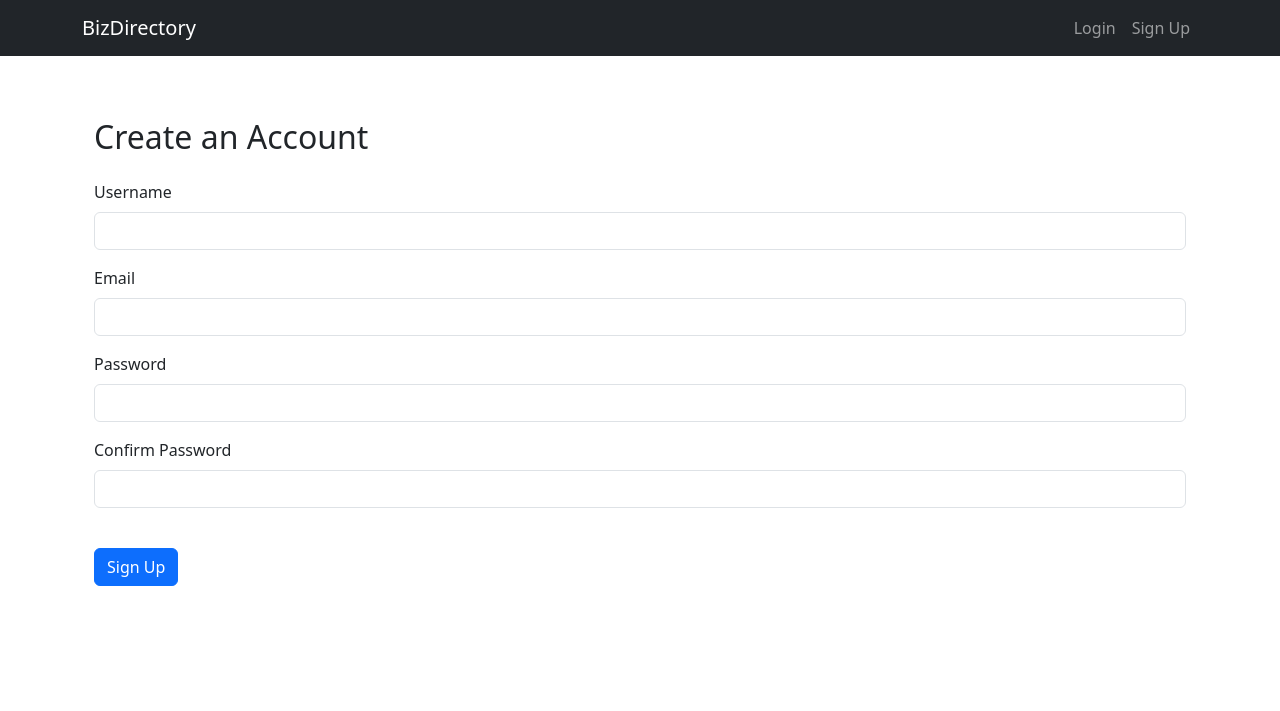
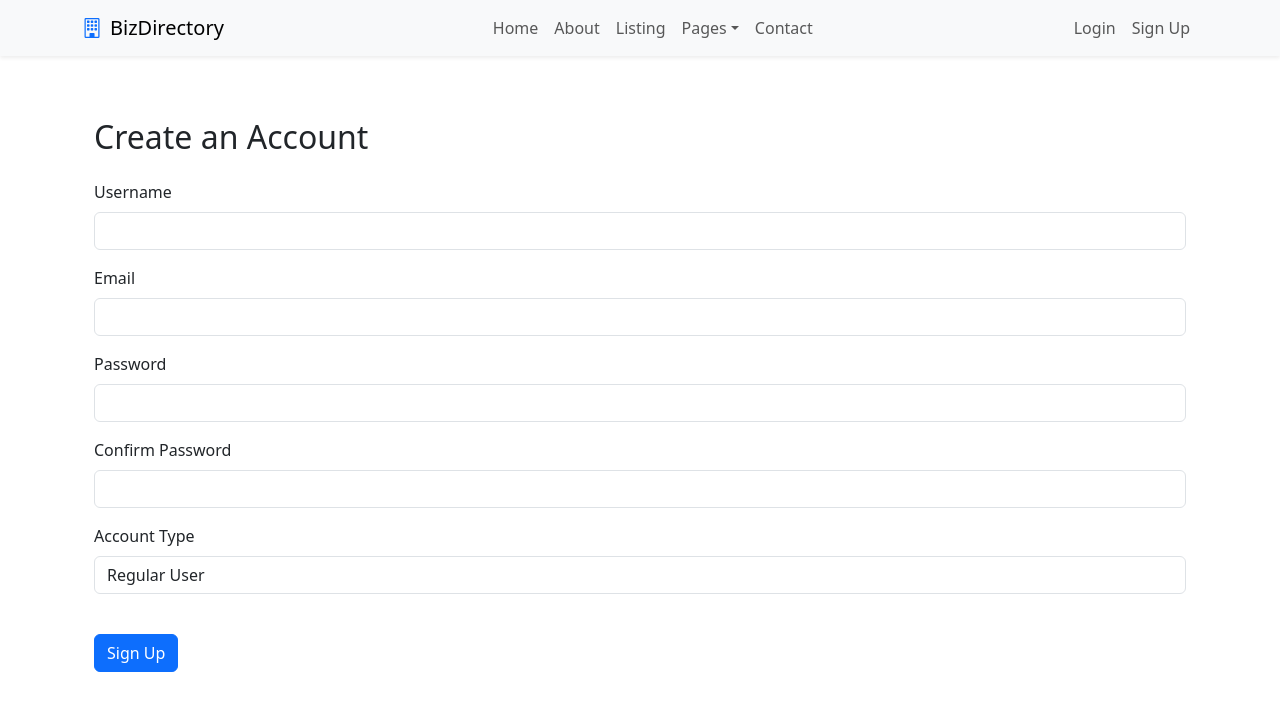
Before and after one commit to ozsmyth/local-business-directory, a Django app: page /bizDir/signup/ in a window 1280 px wide. Shown: the top 711 px of the page. Run offline with Django 5.2, Linux system fonts and the light colour scheme; some libraries are stand-ins or nearby versions.

Commit message:
models, login, signup, admin and templates was updated

```diff
--- a/LocalBiz/localbiz/bizDir/admin.py
+++ b/LocalBiz/localbiz/bizDir/admin.py
@@ -1,5 +1,5 @@
 from django.contrib import admin
-from .models import BusinessCategory, Business, BusinessHours, BusinessImage, Review
+from .models import BusinessCategory, Business, BusinessHours, BusinessImage, Review, UserProfile
 
 # Register your models here.
 admin.site.register(BusinessCategory)
@@ -7,3 +7,4 @@ admin.site.register(Business)
 admin.site.register(BusinessHours)
 admin.site.register(BusinessImage)
 admin.site.register(Review)
+admin.site.register(UserProfile)
--- a/LocalBiz/localbiz/bizDir/templates/auth/signup.html
+++ b/LocalBiz/localbiz/bizDir/templates/auth/signup.html
@@ -1,5 +1,4 @@
 {% extends "base.html" %}
-{% load widget_tweaks %}
 
 {% block content %}
 <div class="container mt-5">
@@ -7,14 +6,12 @@
 
     <form id="signupForm" method="post" novalidate>
     {% csrf_token %}
-        {{ form.non_field_errors }}
 
     {% if error %}
-            <div class="message error">{{ error }}</div>
+        <div class="alert alert-danger">{{ error }}</div>
     {% endif %}
-
     {% if success %}
-            <div class="message success">{{ success }}</div>
+        <div class="alert alert-success">{{ success }}</div>
     {% endif %}
 
     <div class="mb-3">
@@ -38,22 +35,34 @@
         <input type="password" id="confirm_password" name="password2" class="form-control" required>
     </div>
 
+    <div class="mb-3">
+        <label for="id_role" class="form-label">Account Type</label>
+        <select name="role" id="id_role" class="form-control" required>
+            <option value="regular">Regular User</option>
+            <option value="owner">Business Owner</option>
+        </select>
+    </div>
+
     <span class="text-danger" id="signupErrorMsg"></span><br>
-
     <button type="submit" class="btn btn-primary">Sign Up</button>
 </form>
-</div>
+
 
 {% block extra_js %}
 <script>
     document.getElementById("signupForm").addEventListener("submit", function (e) {
+        const username = document.getElementById("id_username").value.trim();
+        const email = document.getElementById("id_email").value.trim();
         const pwd = document.getElementById("id_password1").value;
         const confirmPwd = document.getElementById("confirm_password").value;
         const errorMsg = document.getElementById("signupErrorMsg");
 
         errorMsg.textContent = "";
 
-        if (pwd.length < 8) {
+        if (!username || !email || !pwd || !confirmPwd) {
+            errorMsg.textContent = "All fields are required.";
+            e.preventDefault();
+        } else if (pwd.length < 8) {
             errorMsg.textContent = "Password must be at least 8 characters.";
             e.preventDefault();
         } else if (pwd !== confirmPwd) {
@@ -74,6 +83,7 @@
         strengthMsg.textContent = "Strength: " + strength;
     });
 </script>
+
 {% endblock %}
 
 {% endblock %}
--- a/LocalBiz/localbiz/bizDir/templates/base.html
+++ b/LocalBiz/localbiz/bizDir/templates/base.html
@@ -4,25 +4,65 @@
     <meta charset="UTF-8">
     <meta name="viewport" content="width=device-width, initial-scale=1.0">
     <title>{% block title %}Local Business Directory{% endblock %}</title>
+
+    <!-- Bootstrap CSS (one link is enough) -->
     <link href="https://cdn.jsdelivr.net/npm/bootstrap@5.3.0/dist/css/bootstrap.min.css" rel="stylesheet">
-    <link rel="stylesheet" href="https://cdnjs.cloudflare.com/ajax/libs/bootstrap/5.3.0/css/bootstrap.min.css" />
+
+    <link rel="stylesheet" href="https://cdn.jsdelivr.net/npm/bootstrap-icons@1.10.5/font/bootstrap-icons.css">
+
+    <!-- Leaflet CSS for maps -->
     <link rel="stylesheet" href="https://unpkg.com/leaflet/dist/leaflet.css" />
+
+    <!-- Page-specific CSS -->
+    {% block extra_css %}{% endblock %}
+
     <style>
         body { padding-top: 70px; }
         #map { height: 400px; }
     </style>
-    {% block extra_css %}{% endblock %}
 </head>
 <body>
-<nav class="navbar navbar-expand-lg navbar-dark bg-dark fixed-top">
+<nav class="navbar navbar-expand-lg navbar-light bg-light fixed-top shadow-sm">
   <div class="container">
-        <a class="navbar-brand" href="{% url 'homepage' %}">BizDirectory</a>
+    <!-- Logo with icon -->
+    <a class="navbar-brand d-flex align-items-center" href="{% url 'homepage' %}">
+      <i class="bi bi-building text-primary me-2"></i>
+      BizDirectory
+    </a>
+
+    <!-- Toggler for mobile -->
     <button class="navbar-toggler" type="button" data-bs-toggle="collapse" data-bs-target="#navbarNav">
       <span class="navbar-toggler-icon"></span>
     </button>
+
+    <!-- Centered navigation -->
     <div class="collapse navbar-collapse" id="navbarNav">
-            <ul class="navbar-nav ms-auto">
-                {% if user.is_authenticated %}
+      <ul class="navbar-nav mx-auto">
+        <li class="nav-item">
+          <a class="nav-link" href="{% url 'homepage' %}">Home</a>
+        </li>
+        <li class="nav-item">
+          <a class="nav-link" href="#">About</a>
+        </li>
+        <li class="nav-item">
+          <a class="nav-link" href="#">Listing</a>
+        </li>
+        <li class="nav-item dropdown">
+          <a class="nav-link dropdown-toggle" href="#" role="button" data-bs-toggle="dropdown">Pages</a>
+          <ul class="dropdown-menu">
+            <li><a class="dropdown-item" href="#">FAQ</a></li>
+            <li><a class="dropdown-item" href="#">Terms</a></li>
+            <li><a class="dropdown-item" href="#">Privacy</a></li>
+          </ul>
+        </li>
+        <li class="nav-item">
+          <a class="nav-link" href="#">Contact</a>
+        </li>
+      </ul>
+
+      <!-- Right-side auth links -->
+      <ul class="navbar-nav">
+        {% if user.is_authenticated and request.user.profile.role == "owner" %}
           <li class="nav-item">
             <a class="nav-link" href="{% url 'owner_dashboard' %}">Dashboard</a>
           </li>
@@ -42,13 +82,19 @@
   </div>
 </nav>
 
-<div class="container">
+
+<div class="container mt-4">
     {% include 'messages.html' %}
     {% block content %}{% endblock %}
 </div>
 
-<script src="https://cdnjs.cloudflare.com/ajax/libs/bootstrap/5.3.0/js/bootstrap.bundle.min.js"></script>
+<!-- Bootstrap JS -->
+<script src="https://cdn.jsdelivr.net/npm/bootstrap@5.3.0/dist/js/bootstrap.bundle.min.js"></script>
+
+<!-- Leaflet JS -->
 <script src="https://unpkg.com/leaflet/dist/leaflet.js"></script>
+
+<!-- Page-specific JS -->
 {% block extra_js %}{% endblock %}
 </body>
 </html>
--- a/LocalBiz/localbiz/bizDir/templates/user/dashboard.html
+++ b/LocalBiz/localbiz/bizDir/templates/user/dashboard.html
@@ -20,7 +20,7 @@
             <button class="nav-link active" id="my-businesses-tab" data-bs-toggle="tab" data-bs-target="#my-businesses" type="button" role="tab">My Businesses</button>
         </li>
         <li class="nav-item" role="presentation">
-            <button class="nav-link" id="add-business-tab" data-bs-toggle="tab" data-bs-target="#add-business" type="button" role="tab">+ Add Business</button>
+            <button class="nav-link" id="add-business-tab" data-bs-toggle="tab" data-bs-target="#add-business" type="button" role="tab">Add Business</button>
         </li>
     </ul>
 
@@ -64,7 +64,9 @@
                 <form method="post" enctype="multipart/form-data">
                     {% csrf_token %}
                     {{ form.as_p }}
-                    <button type="submit" class="btn btn-success">Save Business</button>
+                    <button type="submit" class="btn btn-success shadow">
+                        <i class="bi bi-plus-circle"></i>Save Business
+                    </button>
                 </form>
             </div>
         </div>
--- a/LocalBiz/localbiz/bizDir/urls.py
+++ b/LocalBiz/localbiz/bizDir/urls.py
@@ -11,6 +11,12 @@ urlpatterns = [
     path('review/<slug:slug>/', submitReview, name='submit_review'),
     path('search/', searchView, name='search'),
     path('map/', mapView, name='map_view'),
+    # path('about/', views.about, name='about'),
+    # path('listings/', views.listings, name='listings'),
+    # path('contact/', views.contact, name='contact'),
+    # path('faq/', views.faq, name='faq'),
+    # path('terms/', views.terms, name='terms'),
+    # path('privacy/', views.privacy, name='privacy'),
     path('signup/', signupView, name='signupage'),
     path('login/', loginView, name='loginpage'),
     path('logout/', logoutView, name='logoutpage'),
--- a/LocalBiz/localbiz/bizDir/views.py
+++ b/LocalBiz/localbiz/bizDir/views.py
@@ -1,13 +1,12 @@
-from django.shortcuts import render, redirect, get_object_or_404
-from django.http import HttpResponse, HttpRequest
+from django.shortcuts import render, redirect
+from django.http import HttpRequest, Http404
 from django.contrib.auth.models import User
 from django.contrib.auth import login, logout, authenticate
 from django.contrib.auth.decorators import login_required
-# from django.contrib.auth.forms import UserCreationForm, AuthenticationForm
+from django.contrib import messages
 from django.db.models import Q
-from django.db import IntegrityError #import integrity error for handling unique constraint
 from .forms import BusinessForm # You'll create this form
-from .models import Business, BusinessCategory, BusinessHours, BusinessImage, Review
+from .models import Business, BusinessCategory, BusinessHours, BusinessImage, Review, UserProfile
 
 # Create your views here.
 
@@ -20,17 +19,44 @@ def homepage(request:HttpRequest):
         businesses = businesses.filter(Q(name__icontains=query) | Q(description__icontains=query))
     return render(request, "user/index.html", {"businesses": businesses})
 
+# Business owner dashboard view (requires login)
+# Shows all businesses owned by the logged-in user
+@login_required(login_url='/bizDir/login')
+def ownerDashboard(request:HttpRequest):
+    user = request.user
+    businesses = user.owned_businesses.all()
+
+    if request.method == "POST":
+        form = BusinessForm(request.POST, request.FILES)
+        if form.is_valid():
+            business = form.save(commit=False)
+            business.owner = user
+            business.save()
+            form.save_m2m()  # Save M2M fields like categories
+            messages.success(request, "Business added successfully!")
+            return redirect("owner_dashboard")
+        else:
+            messages.error(request, "Please correct the errors below.")
+    else:
+        form = BusinessForm()
+
+    context = {
+        "user": user,
+        "businesses": businesses,
+        "form": form,
+    }
+    return render(request, "user/dashboard.html", context)
 
 # Detailed view of a business with reviews, images and operating hours
 def businessInfo(request:HttpRequest, slug):
     try:
-        business = Business.objects.filter(slug=slug, is_active=True).first()
+        business = Business.objects.get(slug=slug, is_active=True)
     except Business.DoesNotExist:
-        raise IntegrityError("Business not found")
+        raise Http404("Business not found")
 
-    reviews = business.reviews.all() # from Review.business
-    images = business.images.all() # from Review.business
-    hours = business.hours.all() # from Review.business
+    reviews = Review.objects.filter(business=business) # from Review.business
+    images = BusinessImage.objects.filter(business=business) # from Review.business
+    hours = BusinessHours.objects.filter(business=business) # from Review.business
     context = {
         "business": business,
         "reviews": reviews,
@@ -39,29 +65,24 @@ def businessInfo(request:HttpRequest, slug):
     }
     return render(request, "user/bizinfo.html", context)
 
-# Business owner dashboard view (requires login)
-# Shows all businesses owned by the logged-in user
 @login_required(login_url='/bizDir/login')
-def ownerDashboard(request:HttpRequest):
-    user = request.user
-    businesses = user.owned_businesses.all()
-    form = BusinessForm()
+def editBusiness(request:HttpRequest, business_id):
+    try:
+        business = Business.objects.get(id=business_id, owner=request.user)
+    except Business.DoesNotExist:
+        raise Http404("Business not found.")
 
     if request.method == "POST":
-        form = BusinessForm(request.POST, request.FILES)
+        form = BusinessForm(request.POST, request.FILES, instance=business)
         if form.is_valid():
-            business = form.save(commit=False)
-            business.owner = user
-            business.save()
-            form.save_m2m()  # Save M2M fields like categories
+            form.save()
+            messages.success(request, "Business updated successfully!")
             return redirect("owner_dashboard")
-
-    return render(request, "user/dashboard.html", {
-        "user": user,
-        "businesses": businesses,
-        "form": form,
-    })
-
+        else:
+            messages.error(request, "Please correct the errors below.")
+    else:
+        form = BusinessForm(instance=business)
+    return render(request, "user/edit_business.html", {"form": form, "business": business})
 
 # Submit or update a review for a business (requires login)
 @login_required(login_url='/bizDir/login')
@@ -89,7 +110,6 @@ def submitReview(request:HttpRequest, slug):
     # GET request shows empty form
     return render(request, "user/reviewform.html", {"business": business})
 
-
 # Search view with optional filters for query, city, and category
 def searchView(request:HttpRequest):
     query = request.GET.get("q")
@@ -111,59 +131,74 @@ def mapView(request):
     businesses = Business.objects.filter(latitude__isnull=False, longitude__isnull=False, is_active=True)
     return render(request, "user/map.html", {"businesses": businesses})
 
+# User signup view with form handling
+def signupView(request: HttpRequest):
+    if request.method == "POST":
+        username = request.POST.get("username", "").strip()
+        email = request.POST.get("email", "").strip()
+        password1 = request.POST.get("password1")
+        password2 = request.POST.get("password2")
+        role = request.POST.get("role", "regular").strip()
 
-# User signup view with form handling
-def signupView(request:HttpRequest):
-    if request.method == "POST":
-        username = request.POST.get("username")
-        email = request.POST.get("email")
-        password1 = request.POST.get("password1")
-        # password2 = request.POST.get("password2")
+        # Trusting frontend validation (just basic sanity check)
+        if password1 != password2:
+            return render(request, "auth/signup.html", {"error": "Passwords do not match."})
+
+        if User.objects.filter(username=username).exists():
+            return render(request, "auth/signup.html", {"error": "User already exist."})
+
         try:
-            user_exist = User.objects.filter(username=username).first()
-            if user_exist:
-                return render(request, "auth/signup.html", {"error":"User already exist.", "success":None})
-            # Getting here means we are good to signup a user
             user = User.objects.create_user(username=username, email=email, password=password1)
             user.save()
-            print(user)
-            # make a user a business owner
-            Owner = Business.objects.create(owner=user, email=email)
-            Owner.save()
+            # Assign role to profile (safe approach)
+            profile = getattr(user, "profile", None)
+            if profile:
+                profile.role = role
+                profile.save()
+            else:
+                UserProfile.objects.create(user=user, role=role)
             return redirect("loginpage")
-        except:
-            return render(request, "auth/signup.html", {"error":"Invalid Credentials.", "success":None})
-    return render(request, "auth/signup.html", {"error": None, "success":None})
+
+        except Exception as e:
+            print(f"Signup Error: {e}")
+            return render(request, "auth/signup.html", {"error": "Signup failed. Please try again."})
+
+    return render(request, "auth/signup.html")
 
 # User login with form validation
-def loginView(request:HttpRequest):
+def loginView(request: HttpRequest):
     if request.method == "POST":
-        username = request.POST.get("username")
+        username = request.POST.get("username").strip()
         password = request.POST.get("password")
-        #validate inputs
+
         if not username or not password:
-            return render(request, "auth/login.html", {"error":"Both username and password are required.", "success":""})
+            return render(request, "auth/login.html", {
+                "error": "Both username and password are required.",
+                "success": ""
+            })
+        user = authenticate(request, username=username, password=password)
+
+        if user is None:
+            return render(request, "auth/login.html", {
+                "error": "Invalid username or password.",
+                "success": ""
+            })
+
+        login(request, user)
+
+        # Redirect based on role
         try:
-            user = authenticate(username=username, password=password)
-            if user == None:
-                return render(request, "auth/login.html", {"error":"Not a valid user."})
-            login(request, user)
-            return redirect('/bizDir/dashboard/')
-        except:
-            return render(request, "auth/login.html", {"error":"Error Occurred.... Username or email required."})
+            if user.profile.role == 'owner':
+                return redirect("owner_dashboard")
+            else:
+                return redirect("homepage")  # or some homepage or listing view for regular users
+        except UserProfile.DoesNotExist:
+            return render(request, "auth/login.html", {
+                "error": "User profile not found.",
+                "success": ""
+            })
+
     return render(request, "auth/login.html", {"error": "", "success": ""})
-
-@login_required(login_url='/bizDir/login')
-def editBusiness(request:HttpRequest, business_id):
-    business = get_object_or_404(Business, id=business_id, owner=request.user)
-    if request.method == "POST":
-        form = BusinessForm(request.POST, request.FILES, instance=business)
-        if form.is_valid():
-            form.save()
-            return redirect("owner_dashboard")
-    else:
-        form = BusinessForm(instance=business)
-    return render(request, "user/edit_business.html", {"form": form, "business": business})
 
 # Logout view, Ends user session and redirects to homepage
 @login_required(login_url='/bizDir/login')
```
Also changed, not shown: LocalBiz/localbiz/bizDir/forms.py (+13 -2 lines), LocalBiz/localbiz/bizDir/models.py (+34 -3 lines), LocalBiz/localbiz/bizDir/templates/auth/login.html (+10 -6 lines), LocalBiz/localbiz/bizDir/utils.py (added, +21 -0 lines), LocalBiz/localbiz/bizDir/migrations/0002_remove_business_zip_code_business_country_and_more.py (added), LocalBiz/localbiz/db.sqlite3. Lines whose indentation alone changed are shown as unchanged.
